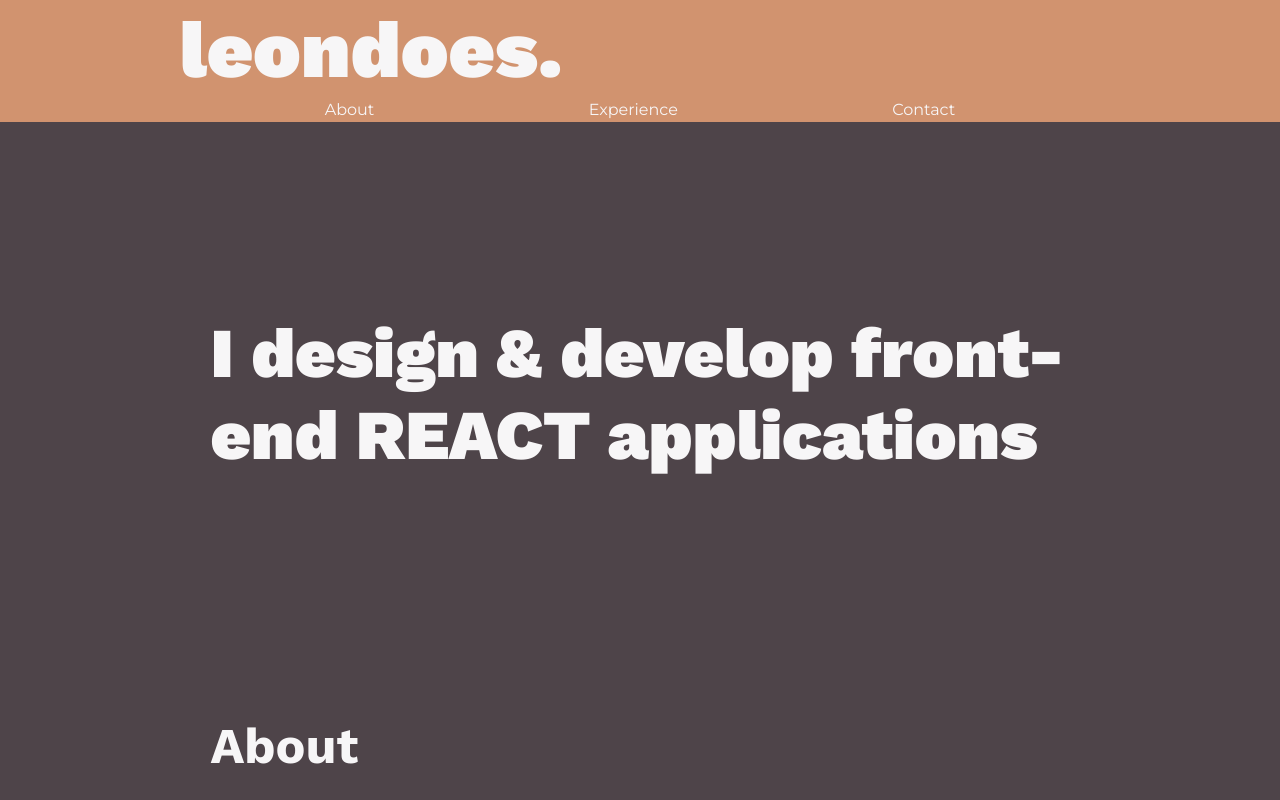
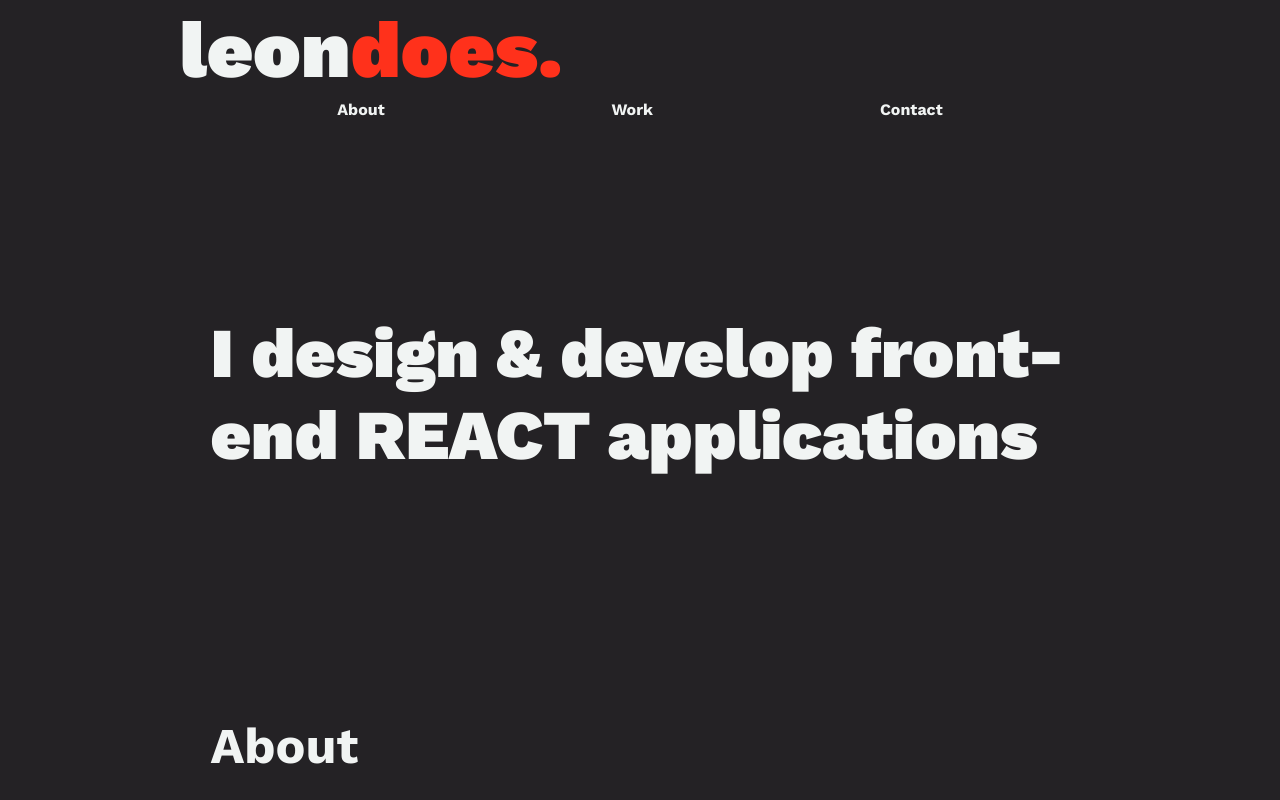
Before and after one commit to leondoes/reactrain, a React (Create React App) app: page /about in a window 1280 px wide. Shown: the top 800 px of the page. Built offline with nearby package versions, Linux system fonts and the light colour scheme.

Commit message:
:lipstick: improved overall theme and changed website icon (#12)

```diff
--- a/src/components/NavBarLinks/index.js
+++ b/src/components/NavBarLinks/index.js
@@ -4,7 +4,7 @@ import { StyledLink, LinkContainer } from "./styled";
 const NavBarLinks = ({style}) => (
   <LinkContainer style={style}>
     <StyledLink to="/about">About</StyledLink>
-    <StyledLink to="/experience">Experience</StyledLink>
+    <StyledLink to="/work">Work</StyledLink>
     <StyledLink to="/Contact">Contact</StyledLink>
 
   </LinkContainer>
--- a/src/components/NavBarLinks/styled.js
+++ b/src/components/NavBarLinks/styled.js
@@ -8,6 +8,10 @@ export const LinkContainer = styled.div`
 `;
 
 export const StyledLink = styled(Link)`
+font-family: "Work Sans";
+font-weight: 700;
+color: #F1F4F3;
+
   &:focus,
   &:visited,
   &:hover,
@@ -15,11 +19,9 @@ export const StyledLink = styled(Link)`
   &:active {
     text-decoration: none;
   }
-  color: #f7f6f7;
 
   &:hover {
-    transition: color 1s;
-    color: #4E4449;
+    color: #FF311B;
   }
 
 `;
--- a/src/components/SplashPage/index.js
+++ b/src/components/SplashPage/index.js
@@ -50,7 +50,7 @@ const SplashPage = () => {
         <WorkLink
           onMouseEnter={() => setWorkHover(true)}
           onMouseLeave={() => setWorkHover(false)}
-          to="/experience"
+          to="/work"
         >
           {getWorkLinkText(workHover, contactHover)}
         </WorkLink>
@@ -59,7 +59,7 @@ const SplashPage = () => {
           onMouseLeave={() => setContactHover(false)}
           to="/Contact"
         >
-          {contactHover ? `Contact` : `leondoes. `}
+          {contactHover ? `Contact` : <div style={{display: "flex"}}>leon<div style={{color:"#ff311b"}}>does.</div></div>}
         </ContactLink>
       </LinkContainer>
       <Mugshot src={img} alt="portrait" />
--- a/src/components/SplashPage/styled.js
+++ b/src/components/SplashPage/styled.js
@@ -2,7 +2,6 @@ import styled from "styled-components";
 import { Link } from "react-router-dom";
 
 export const LinkContainer = styled.div`
-  background-color: blue;
   display: flex;
   flex-direction: column;
   align-items: flex-start;
@@ -11,12 +10,12 @@ export const LinkContainer = styled.div`
   gap: 15px;
   letter-spacing: -4px;
   font-family: "Work Sans";
-  font-size: 90px;
+  font-size: 150px;
   font-weight: 700;
 `;
 
 export const AboutLink = styled(Link)`
-  background-color: red;
+  color: #F1F4F3;
   transition: padding-left 0.2s;
   @keyframes slideInBottom {
     0% {
@@ -42,18 +41,16 @@ export const AboutLink = styled(Link)`
   &:active {
     text-decoration: none;
   }
-  color: #f7f6f7;
 
   &:hover {
-
     padding-left: 20px;
-    color: #4e4449;
+    color: #ff311b;
   }
 `;
 
 export const WorkLink = styled(Link)`
-  background-color: red;
-    transition: padding-left 0.2s;
+  color: #F1F4F3;
+  transition: padding-left 0.2s;
   @keyframes slideInBottom {
     0% {
       transform: translateY(5vh);
@@ -78,17 +75,15 @@ export const WorkLink = styled(Link)`
   &:active {
     text-decoration: none;
   }
-  color: #f7f6f7;
 
   &:hover {
-
     padding-left: 20px;
-    color: #4e4449;
+    color: #ff311b;
   }
 `;
 export const ContactLink = styled(Link)`
+  color: #F1F4F3;
   transition: padding-left 0.2s;
-  background-color: red;
   @keyframes slideInBottom {
     0% {
       transform: translateY(2vh);
@@ -113,26 +108,23 @@ export const ContactLink = styled(Link)`
   &:active {
     text-decoration: none;
   }
-  color: #f7f6f7;
 
   &:hover {
     padding-left: 20px;
-    color: #4e4449;
-    padding-right:70px;
+    color: #ff311b;
+    padding-right: 90px;
   }
 `;
 
 export const Mugshot = styled.img`
   max-width: 100vw;
   max-height: 100vh;
-  background-color:yellow;
 `;
 
 export const PageContainer = styled.div`
   display: grid;
-  grid-template-columns:
-    50% 50%;
+  grid-template-columns: 50% 50%;
 
-  background-color: black;
+  background-color: #242225;
   justify-content: space-between;
 `;
--- a/src/components/Experience/index.js
+++ b/src/components/Work/index.js
@@ -2,8 +2,8 @@ import React from "react";
 import PageLayout from "../../layout/PageLayout";
 import { Card, Deck } from "./styled";
 
-const Experience = () => (
-  <PageLayout title="Experience">
+const Work = () => (
+  <PageLayout title="Work">
     <Deck>
       <Card>
         <div>Hello</div>
@@ -15,4 +15,4 @@ const Experience = () => (
   </PageLayout>
 );
 
-export default Experience;
+export default Work;
--- a/src/components/navbar/index.js
+++ b/src/components/navbar/index.js
@@ -22,7 +22,7 @@ const NavBar = () => {
 
     return (
       <NavBarStyled style={{ height: collapsed ? "80px" : "122px" }}>
-        <NavBarLogo>leondoes.</NavBarLogo>
+        <NavBarLogo to="/">leon<div style={{color:"#FF311B"}}>does.</div></NavBarLogo>
         <NavBarLinks
         style={{ display: collapsed ? "none" : "flex" }}
         />
--- a/src/components/navbar/styled.js
+++ b/src/components/navbar/styled.js
@@ -1,4 +1,5 @@
 import styled from "styled-components";
+import { Link } from "react-router-dom";
 
 export const navBarHeight = 90;
 
@@ -7,18 +8,26 @@ export const NavBarStyled = styled.div`
   top: 0;
   flex-direction: column;
   z-index: 1;
-  background: #D1936F;
+  background: #242225;
   display: flex;
   justify-content: space-evenly;
-  color: #F7F6F7;
   border: 0;
   height: ${navBarHeight - 1 + "px"}; /* subtract 1 for border*/
   transition: height 0.4s ease 0s;
 `;
 
-export const NavBarLogo = styled.div`
+export const NavBarLogo = styled(Link)`
+display: flex;
 font-family: 'Work Sans';
 font-weight: 900;
 font-size: 80px;
 padding-left: 69px;
+color: #F1F4F3;
+&:focus,
+  &:visited,
+  &:hover,
+  &:link,
+  &:active {
+    text-decoration: none;
+  }
 `
--- a/src/index.js
+++ b/src/index.js
@@ -4,7 +4,7 @@ import { BrowserRouter, Routes, Route } from "react-router-dom";
 
 import App from './App';
 import About from './components/About';
-import Experience from './components/Experience';
+import Work from './components/Work';
 import Contact from './components/Contact';
 
 const root = ReactDOM.createRoot(document.getElementById('root'));
@@ -14,7 +14,7 @@ root.render(
     <Routes>
     <Route path="/" element={<App />} />
     <Route path="/about" element={<About />} />
-    <Route path="/experience" element={<Experience/>}/>
+    <Route path="/work" element={<Work/>}/>
     <Route path="/contact"element={<Contact />} />
     </Routes>
     </BrowserRouter>
--- a/src/layout/pageLayout/styled.js
+++ b/src/layout/pageLayout/styled.js
@@ -2,8 +2,8 @@ import styled from "styled-components";
 
 export const PageContainer = styled.div`
   font-family: "Montserrat", sans-serif;
-  color: #f7f6f7;
-  background-color: #4e4449;
+  color: #F1F4F3;
+  background-color: #242225;
 
   display: grid;
   grid-template-columns:
@@ -17,7 +17,7 @@ export const PageContainer = styled.div`
   &:before {
     content: "";
     position:sticky;
-    background-color: #d1936f;
+    background-color: #242225;
     grid-row: 1;
     grid-column: 1;
     top: 0;
@@ -26,7 +26,7 @@ export const PageContainer = styled.div`
   &:after {
     content: "";
     position: sticky;
-    background-color: #d1936f;
+    background-color: #242225;
     grid-row: 1;
     grid-column: 3;
     z-index: 2;
```
Also changed, not shown: src/components/Work/styled.js (renamed from src/components/Experience/styled.js), 1 other file (tests, documents, lock files or other folders).
